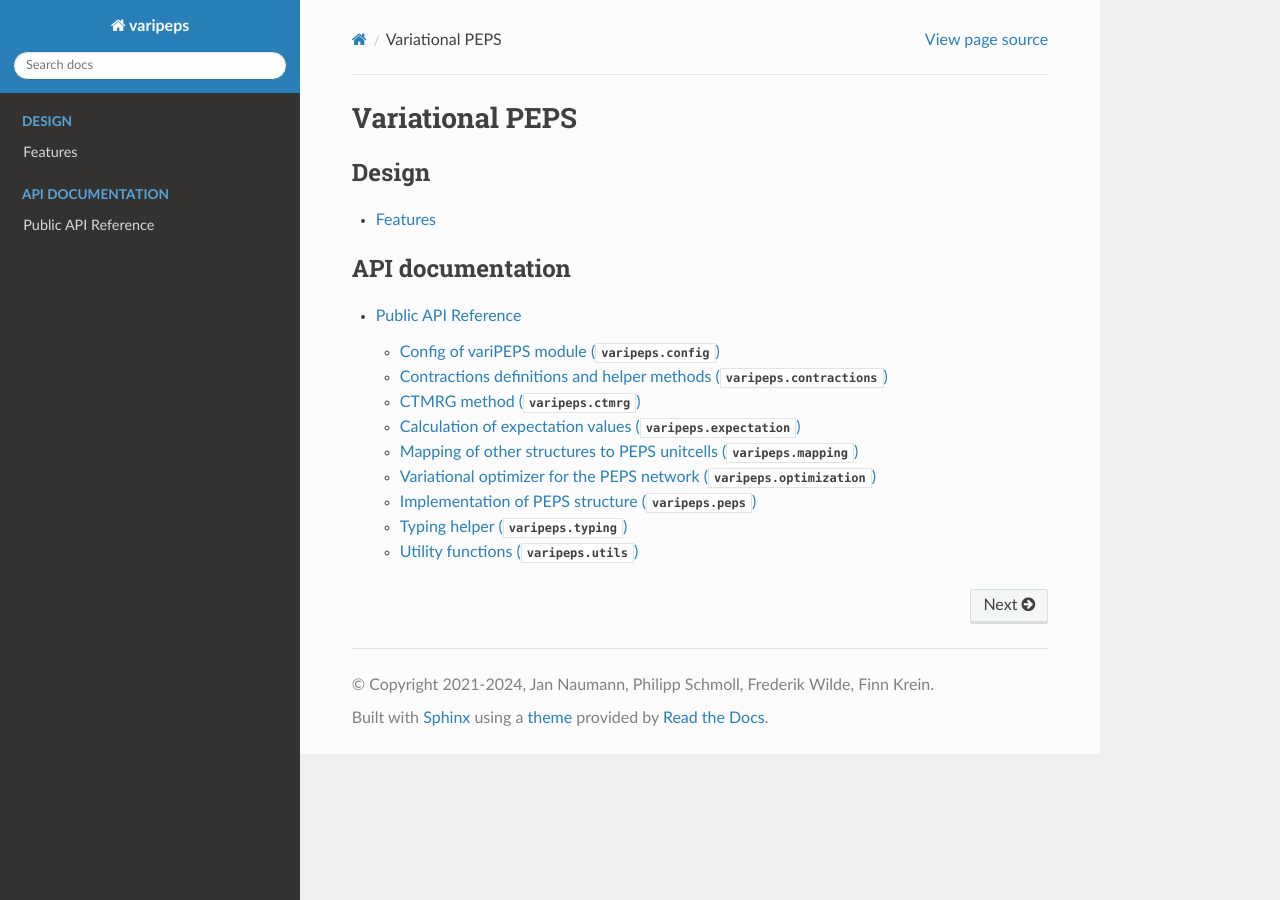
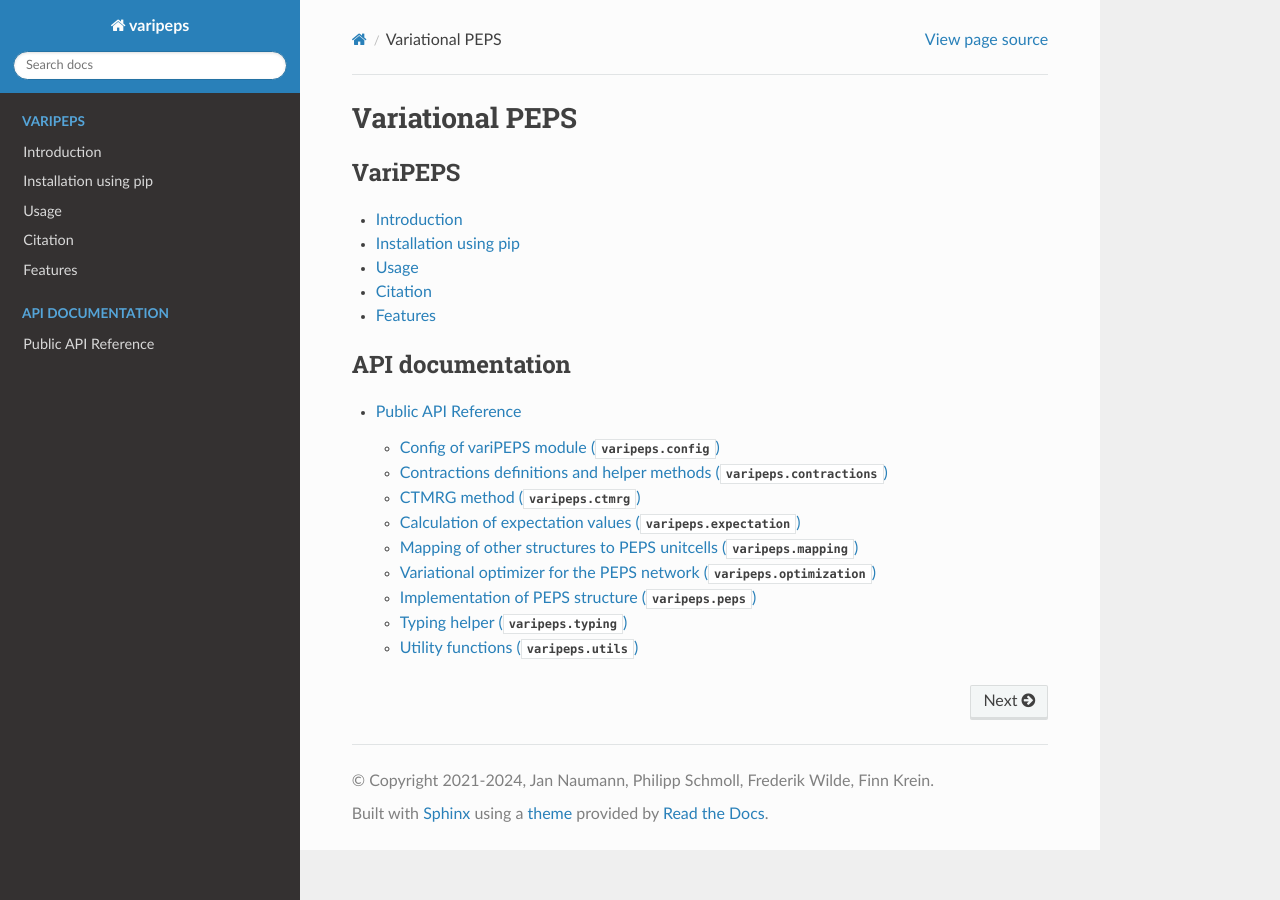
Before and after one commit to variPEPS/variPEPS_Python, a Sphinx documentation site: the page built from docs/source/index.rst, in a window 1280 px wide. Built offline with Sphinx 7.4.7 and the Read the Docs theme 3.1.0, drawn with Linux system fonts in a browser that asks for light colours; the version number is read from the project's files by our own code; some of the changed lines change nothing that is shown.

Commit message:
Update documentation

```diff
--- /dev/null
+++ b/docs/source/general.rst
@@ -0,0 +1,38 @@
+.. _general:
+
+
+Introduction
+============
+
+variPEPS is a Python tensor network library developed for variational ground
+state simulations in two spatial dimensions applying gradient optimization using
+automatic differentation.
+
+For a detailed report on the method, please see `our open-access publication on
+SciPost (doi:10.21468/SciPostPhysLectNotes.86)
+<https://doi.org/10.21468/SciPostPhysLectNotes.86>`_.
+
+Installation using pip
+======================
+
+The current version of the variPEPS Python package is available on `PyPI
+<https://pypi.org/project/variPEPS/>`_. It can be easily installed using the
+Python package manager pip:
+
+.. code-block:: console
+
+   $ python3 -m pip install variPEPS
+
+Usage
+=====
+
+ToDo
+
+Citation
+========
+
+We are happy if you want to use the framework for your research. To cite our
+work we provide a list of our preferred references on the `GitHub page of the
+project
+<https://github.com/variPEPS/variPEPS_Python?tab=readme-ov-file#citation>`_. Please
+check there for a current list.
--- a/docs/source/index.rst
+++ b/docs/source/index.rst
@@ -3,8 +3,9 @@ Variational PEPS
 
 .. toctree::
    :maxdepth: 2
-   :caption: Design
+   :caption: VariPEPS
 
+   general
    design/features
 
 .. toctree::
```
